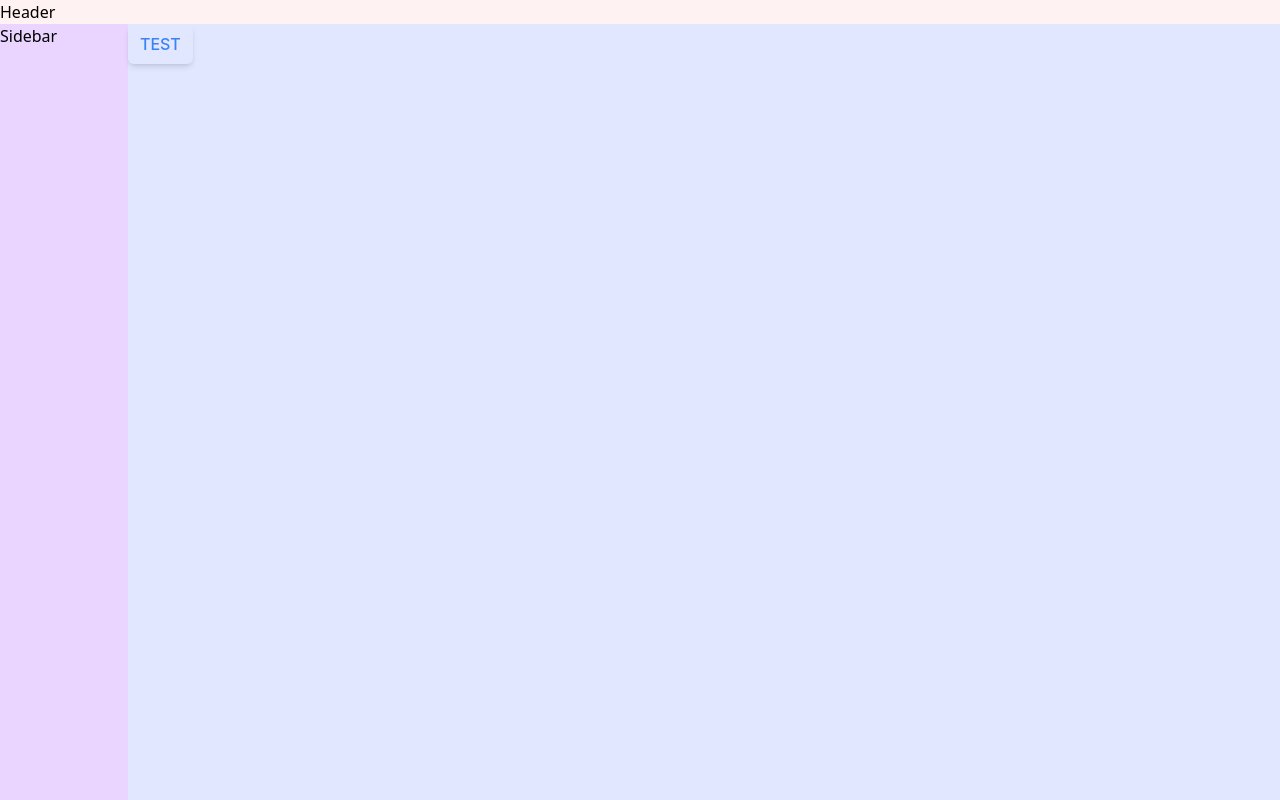
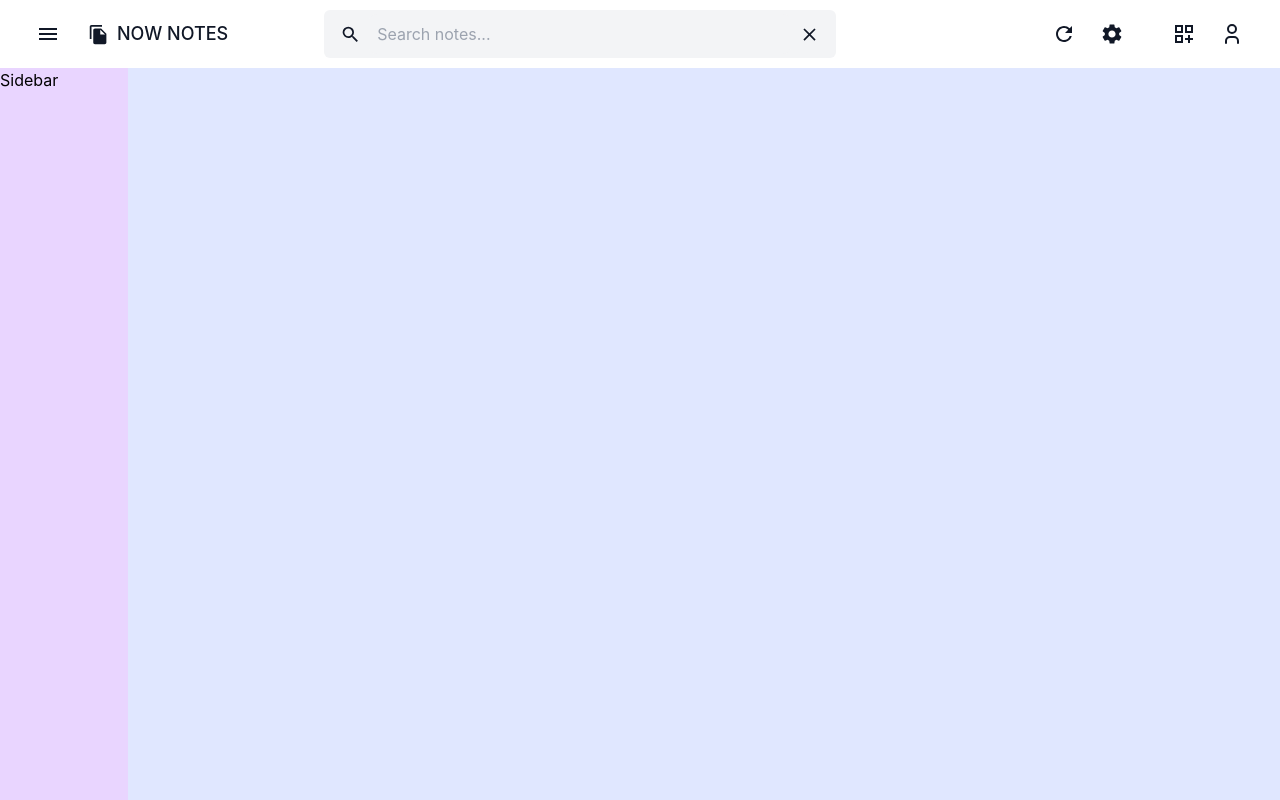
Before and after one commit to AT0M1CK/Now-Notes-Firebase, a React (Vite) app in the folder now-notes-firebase/: page / in a window 1280 px wide. Built offline with nearby package versions, Linux system fonts and the light colour scheme.

Commit message:
refactor: add header component

```diff
--- a/now-notes-firebase/src/components/Button.tsx
+++ b/now-notes-firebase/src/components/Button.tsx
@@ -12,6 +12,7 @@ export type ButtonPropsType = {
   shadowSize?: "xs" | "sm" | "md" | "lg" | "xl" | "normal" | "full" | "inner";
   isActive?: boolean;
   isLoading?: boolean;
+  padding: "small" | "normal";
   fullWidth?: boolean;
   radius?: "xs" | "sm" | "md" | "lg" | "xl" | "normal" | "full";
   children?: ReactNode;
@@ -33,6 +34,7 @@ const Button = (props: ButtonPropsType) => {
     shadowSize,
     icon,
     isDisabled,
+    padding,
     buttonSize,
     onClick,
   } = props;
@@ -53,6 +55,11 @@ const Button = (props: ButtonPropsType) => {
     sm: "text-sm",
     md: "text-md",
     lg: "text-lg",
+  };
+
+  const paddings = {
+    normal: "px-3 py-3",
+    small: "px-2 py-1",
   };
 
   const borderRadius = {
@@ -83,7 +90,7 @@ const Button = (props: ButtonPropsType) => {
       text_lighter: "text-white",
       text_darker: "text-gray-900",
       hover_darker: " hover:bg-gray-700 ",
-      hover_lighter: "hover:bg-gray-300",
+      hover_lighter: "hover:bg-gray-200",
       hover_text_lighter: "hover:text-gray-500",
       fill_lighter: "fill-white",
       fill_darker: "fill-gray-900",
@@ -129,7 +136,9 @@ const Button = (props: ButtonPropsType) => {
           className={`${
             iconOnly &&
             icon &&
-            "px-3 py-3 items-center flex justify-center  text-center"
+            `${
+              (paddings as any)[padding!]
+            } items-center flex justify-center  text-center`
           } ${
             icon &&
             !iconOnly &&
--- /dev/null
+++ b/now-notes-firebase/src/components/Header.tsx
@@ -0,0 +1,151 @@
+import {
+  MdClose,
+  MdFileCopy,
+  MdMenu,
+  MdOutlineDashboardCustomize,
+  MdRefresh,
+  MdSearch,
+  MdSettings,
+} from "react-icons/md";
+import { TbUser } from "react-icons/tb";
+import Button from "./Button";
+/**
+ * header component for the dashboard
+ *
+ * @return {*}
+ */
+const Header = () => {
+  return (
+    <>
+      <header>
+        <nav className="bg-white border-gray-200 px-4 lg:px-6 py-2.5 dark:bg-gray-800">
+          <div className="flex flex-row justify-between items-center w-full ">
+            {/* <a href="https://flowbite.com" className="flex items-center">
+              <img
+                src="https://flowbite.com/docs/images/logo.svg"
+                className="mr-3 h-6 sm:h-9"
+                alt="Flowbite Logo"
+              />
+              <span className="self-center text-xl font-semibold whitespace-nowrap dark:text-white">
+                Flowbite
+              </span>
+            </a> */}
+            <div className="flex gap-20 items-center ">
+              <div className="flex flex-row">
+                <Button
+                  customCssProps=" text-gray-600 right-2.5 bottom-1"
+                  type="button"
+                  colorScheme="white"
+                  radius="full"
+                  variant="ghost"
+                  padding="normal"
+                  buttonSize="lg"
+                  iconOnly
+                  icon={<MdMenu size={24} />}
+                ></Button>
+                <Button
+                  customCssProps=" text-gray-800 text-base right-2.5 bottom-1"
+                  type="button"
+                  colorScheme="white"
+                  radius="full"
+                  variant="ghost"
+                  padding="normal"
+                  buttonSize="lg"
+                  icon={<MdFileCopy size={21} />}
+                >
+                  NOW NOTES
+                </Button>
+              </div>
+              <div className="flex bg-gray-100 rounded-md py-1 px-2 flex-row w-128">
+                <Button
+                  customCssProps=" text-gray-600 right-2.5 bottom-1"
+                  type="button"
+                  colorScheme="white"
+                  radius="full"
+                  variant="ghost"
+                  padding="small"
+                  buttonSize="xs"
+                  iconOnly
+                  icon={<MdSearch size={21} />}
+                ></Button>
+
+                <input
+                  type="search"
+                  id="default-search"
+                  className="block w-full p-2 border-transparent focus:border-transparent  focus:ring-0 focus:ring-offset-0 text-base text-gray-900 rounded-lg bg-gray-100 "
+                  placeholder="Search notes..."
+                  required
+                />
+
+                <Button
+                  customCssProps=" text-gray-600 right-2.5 bottom-1"
+                  type="button"
+                  colorScheme="white"
+                  radius="full"
+                  variant="ghost"
+                  padding="small"
+                  buttonSize="sm"
+                  iconOnly
+                  icon={<MdClose size={21} />}
+                ></Button>
+              </div>
+            </div>
+
+            <div className="flex flex-row md:gap-6 sm:gap-4 items-center ">
+              <div className="flex flex-row">
+                <Button
+                  customCssProps=" text-gray-600 right-2.5 bottom-1"
+                  type="button"
+                  colorScheme="white"
+                  radius="full"
+                  variant="ghost"
+                  padding="normal"
+                  buttonSize="lg"
+                  iconOnly
+                  icon={<MdRefresh size={24} />}
+                ></Button>
+                <Button
+                  customCssProps=" text-gray-600 right-2.5 bottom-1"
+                  type="button"
+                  colorScheme="white"
+                  radius="full"
+                  variant="ghost"
+                  padding="normal"
+                  buttonSize="lg"
+                  iconOnly
+                  icon={<MdSettings size={24} />}
+                ></Button>
+              </div>
+              <div className="flex flex-row">
+                <Button
+                  customCssProps=" text-gray-600 right-2.5 bottom-1"
+                  type="button"
+                  colorScheme="white"
+                  radius="full"
+                  variant="ghost"
+                  padding="normal"
+                  buttonSize="lg"
+                  iconOnly
+                  icon={<MdOutlineDashboardCustomize size={24} />}
+                ></Button>
+                <Button
+                  customCssProps=" text-gray-600 right-2.5 bottom-1"
+                  type="button"
+                  colorScheme="white"
+                  radius="full"
+                  variant="ghost"
+                  padding="normal"
+                  buttonSize="lg"
+                  iconOnly
+                  icon={<TbUser size={24} />}
+                ></Button>
+              </div>
+            </div>
+          </div>
+        </nav>
+      </header>
+    </>
+  );
+};
+
+export default Header;
--- a/now-notes-firebase/src/components/Layout/MainLayout.tsx
+++ b/now-notes-firebase/src/components/Layout/MainLayout.tsx
@@ -1,24 +1,15 @@
-import React from "react";
-import Button from "../Button";
+import Header from "../Header";
 
 const MainLayout = () => {
   return (
     <>
-      <div className="min-h-screen flex flex-col">
-        <header className="bg-red-50">Header</header>
+      <div className="min-h-screen font-inter flex flex-col">
+        <header className="bg-red-50">
+          <Header />
+        </header>
 
         <div className="flex-1 flex flex-col sm:flex-row">
-          <main className="flex-1 bg-indigo-100">
-            <Button
-              variant="ghost"
-              colorScheme="blue"
-              radius="md"
-              shadowSize="md"
-              type="button"
-            >
-              TEST
-            </Button>
-          </main>
+          <main className="flex-1 bg-indigo-100"></main>
 
           <nav className="order-first sm:w-32 bg-purple-200">Sidebar</nav>
         </div>
```
